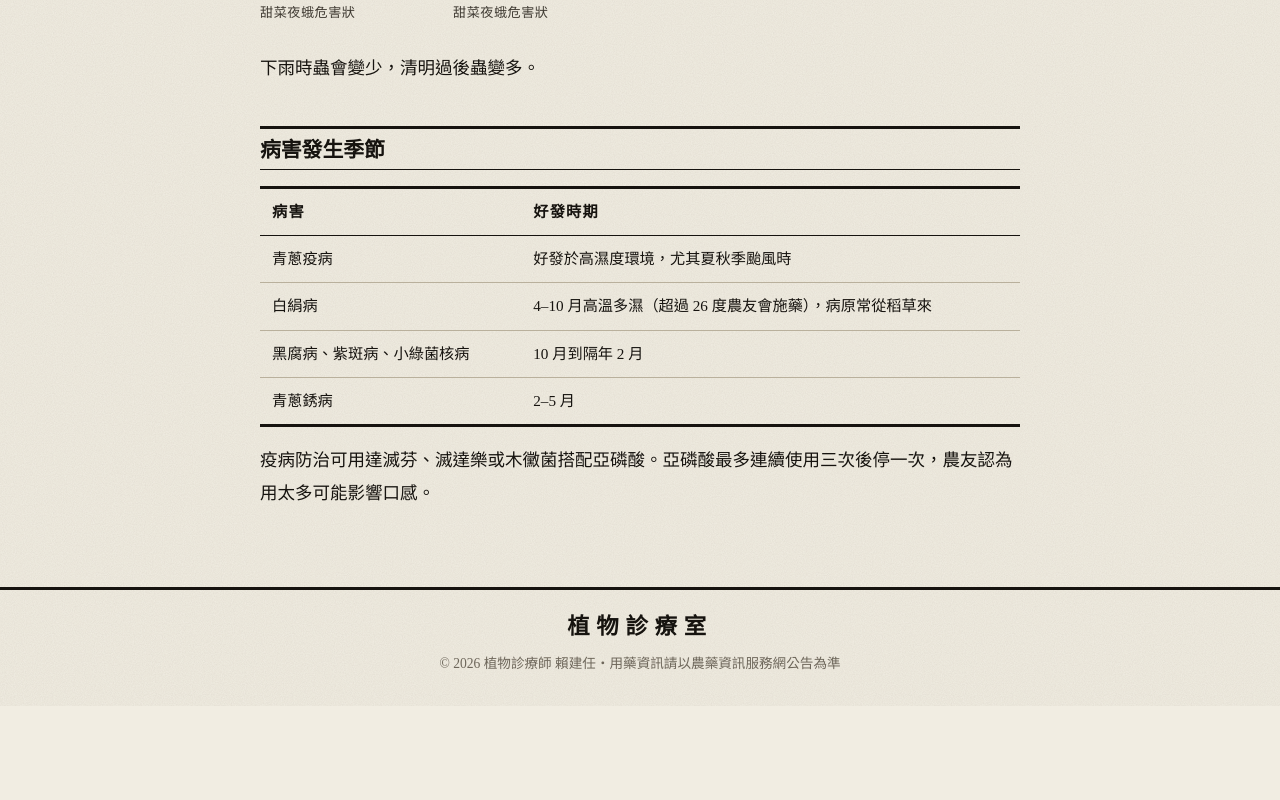
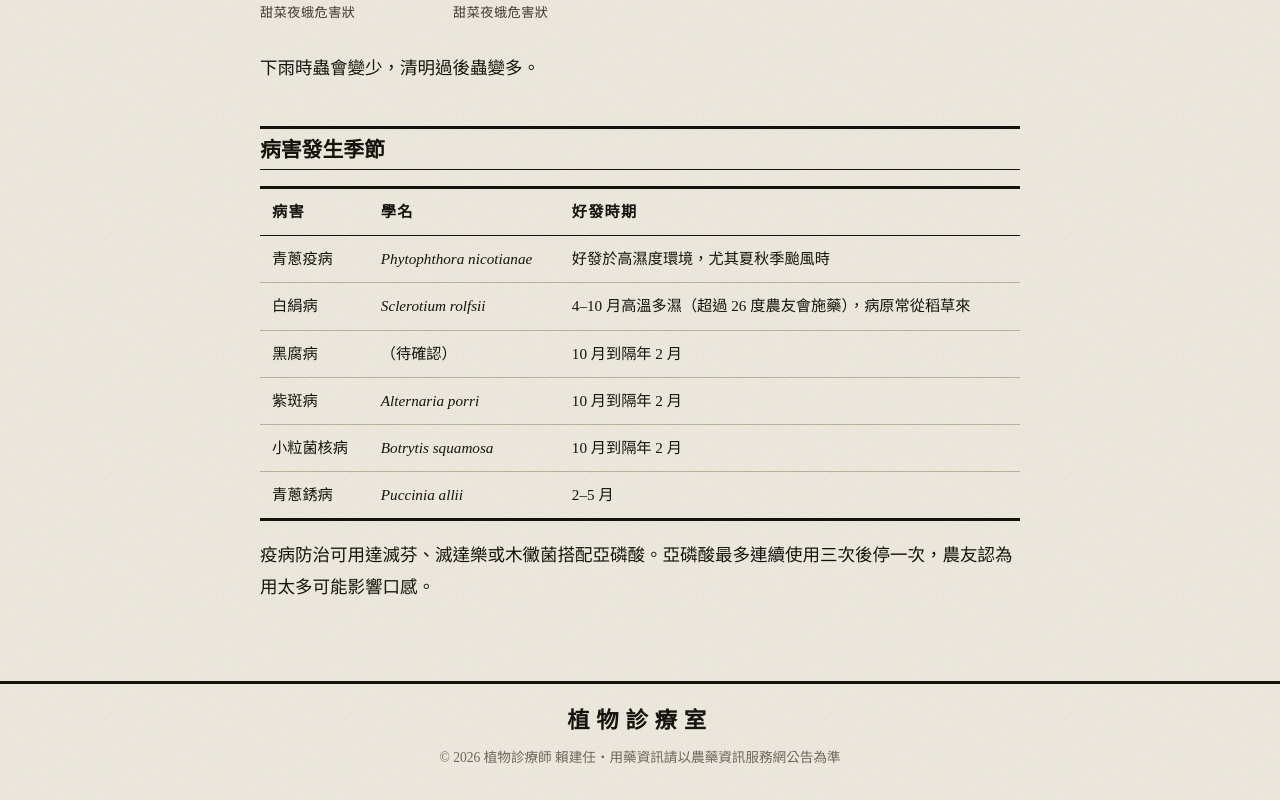
Before and after one commit to laijianren/laijianren.github.io, a Jekyll site: the page built from _visits/2021-10-25-sanxing-scallion.md, in a window 1280 px wide and 900 px high, scrolled down 2089 px, cut to the strip 100-900 px from the top of the window. Built offline with Jekyll 4.4.1, drawn with Linux system fonts in a browser that asks for light colours; some web fonts are replaced; before the commit the page ends 2895 px from its top, so only the background shows below that.

Commit message:
Add scientific names to scallion disease table
Co-Authored-By: Claude Opus 5.5 (1M context) <noreply@anthropic.com>
Claude-Session: https://claude.ai/code/session_01XJGjkT6ynprrpQ61onDbZk

```diff
--- a/_visits/2021-10-25-sanxing-scallion.md
+++ b/_visits/2021-10-25-sanxing-scallion.md
@@ -35,11 +35,13 @@ cover_caption: 甜菜夜蛾危害狀
 
 ## 病害發生季節
 
-| 病害 | 好發時期 |
-|---|---|
-| 青蔥疫病 | 好發於高濕度環境，尤其夏秋季颱風時 |
-| 白絹病 | 4–10 月高溫多濕（超過 26 度農友會施藥），病原常從稻草來 |
-| 黑腐病、紫斑病、小綠菌核病 | 10 月到隔年 2 月 |
-| 青蔥銹病 | 2–5 月 |
+| 病害 | 學名 | 好發時期 |
+|---|---|---|
+| 青蔥疫病 | *Phytophthora nicotianae* | 好發於高濕度環境，尤其夏秋季颱風時 |
+| 白絹病 | *Sclerotium rolfsii* | 4–10 月高溫多濕（超過 26 度農友會施藥），病原常從稻草來 |
+| 黑腐病 | （待確認） | 10 月到隔年 2 月 |
+| 紫斑病 | *Alternaria porri* | 10 月到隔年 2 月 |
+| 小粒菌核病 | *Botrytis squamosa* | 10 月到隔年 2 月 |
+| 青蔥銹病 | *Puccinia allii* | 2–5 月 |
 
 疫病防治可用達滅芬、滅達樂或木黴菌搭配亞磷酸。亞磷酸最多連續使用三次後停一次，農友認為用太多可能影響口感。
```
